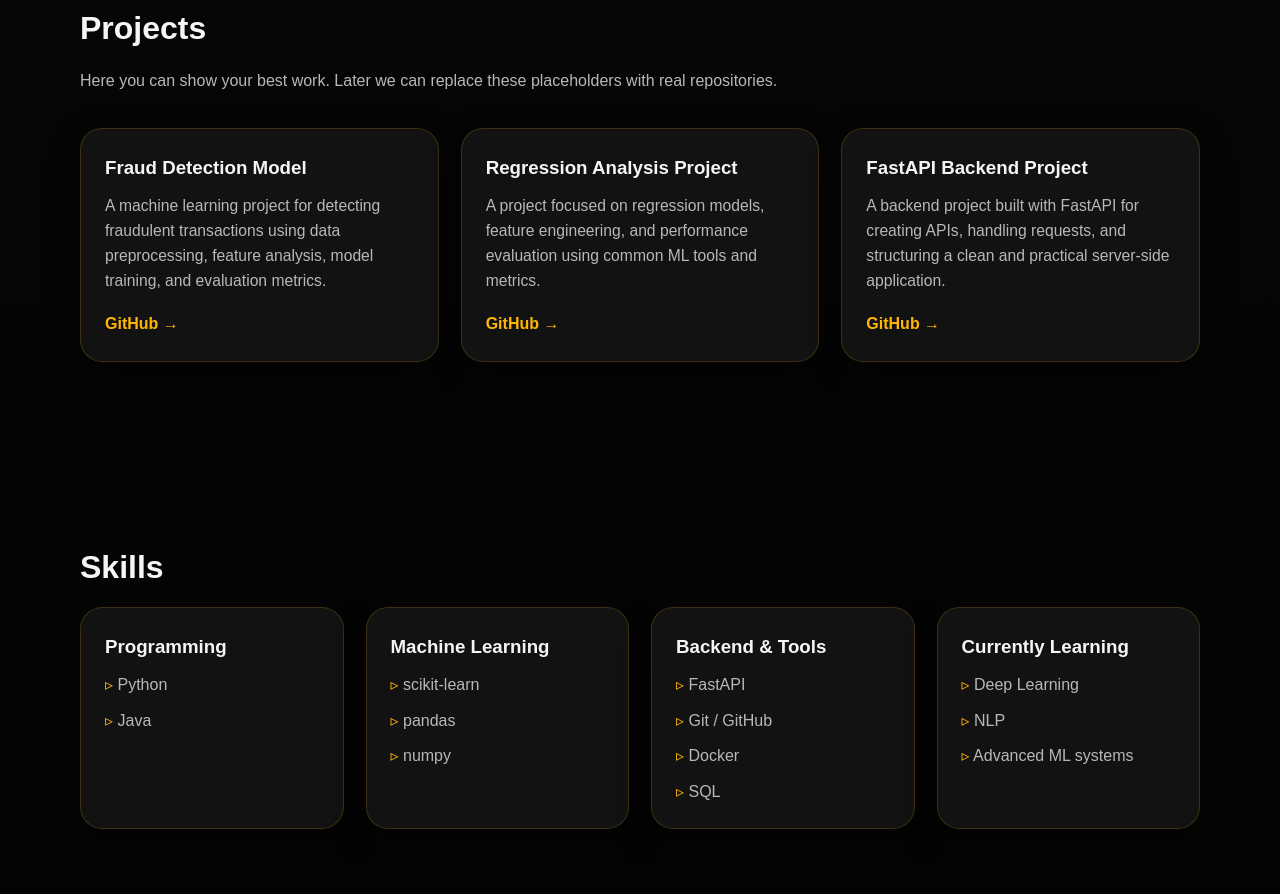
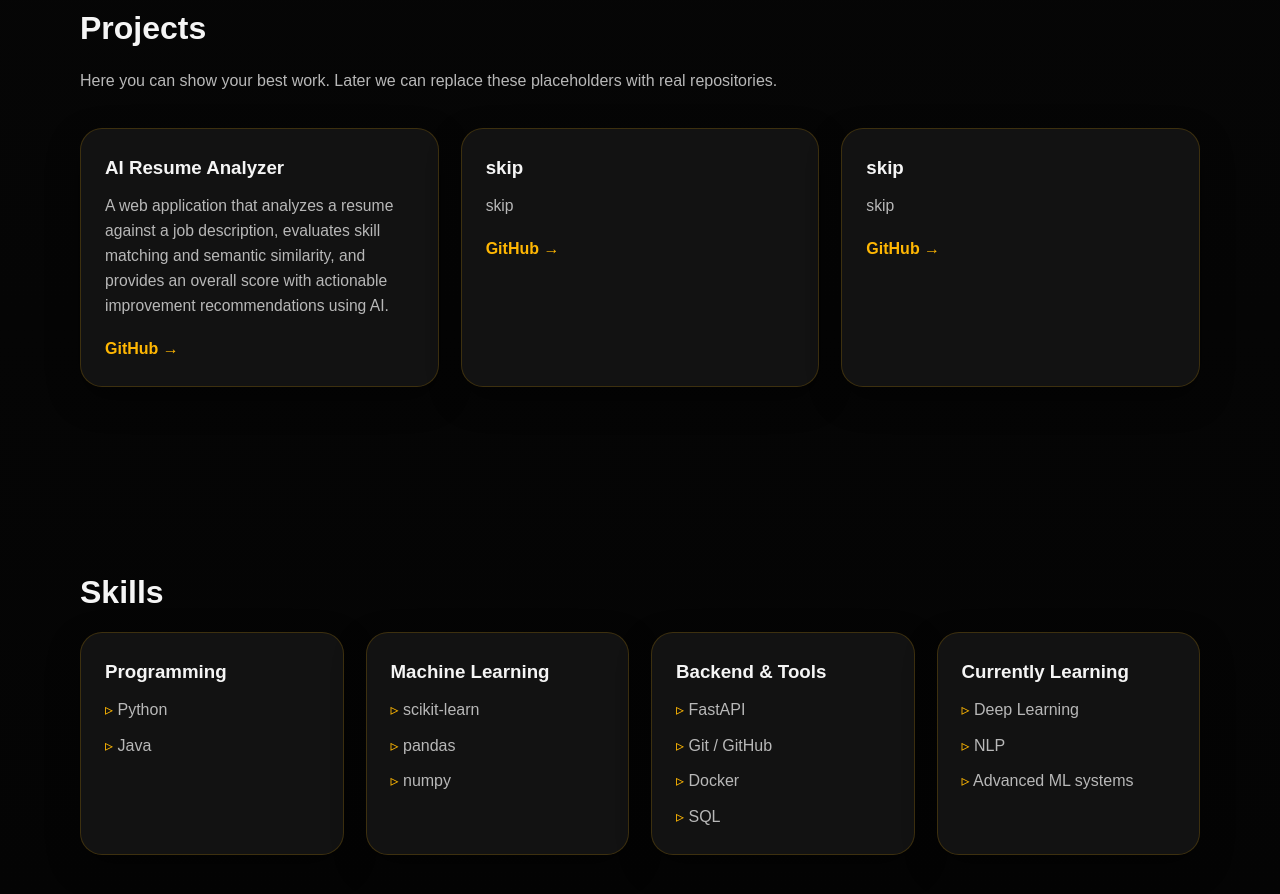
Before and after one commit to Aslan591/aslan591.github.io, a plain HTML site: page index.html in a window 1280 px wide. Shown: the part 1434-2328 px from the top of the page. Drawn offline with Linux system fonts and the light colour scheme.

Commit message:
Update_5 index.html

```diff
--- a/index.html
+++ b/index.html
@@ -468,28 +468,26 @@
 
         <div class="projects-grid">
           <div class="card">
-            <h3>Fraud Detection Model</h3>
+            <h3>AI Resume Analyzer</h3>
             <p>
-              A machine learning project for detecting fraudulent transactions using data preprocessing,
-              feature analysis, model training, and evaluation metrics.
+              A web application that analyzes a resume against a job description, evaluates skill matching
+              and semantic similarity, and provides an overall score with actionable improvement recommendations using AI.
+            </p>
+            <a class="project-link" href="https://github.com/Aslan591/ai-resume-analyzer.git" target="_blank">GitHub →</a>
+          </div>
+
+          <div class="card">
+            <h3>skip</h3>
+            <p>
+              skip
             </p>
             <a class="project-link" href="https://github.com/Aslan591" target="_blank">GitHub →</a>
           </div>
 
           <div class="card">
-            <h3>Regression Analysis Project</h3>
+            <h3>skip</h3>
             <p>
-              A project focused on regression models, feature engineering, and performance evaluation
-              using common ML tools and metrics.
-            </p>
-            <a class="project-link" href="https://github.com/Aslan591" target="_blank">GitHub →</a>
-          </div>
-
-          <div class="card">
-            <h3>FastAPI Backend Project</h3>
-            <p>
-              A backend project built with FastAPI for creating APIs, handling requests,
-              and structuring a clean and practical server-side application.
+              skip
             </p>
             <a class="project-link" href="https://github.com/Aslan591" target="_blank">GitHub →</a>
           </div>
```
